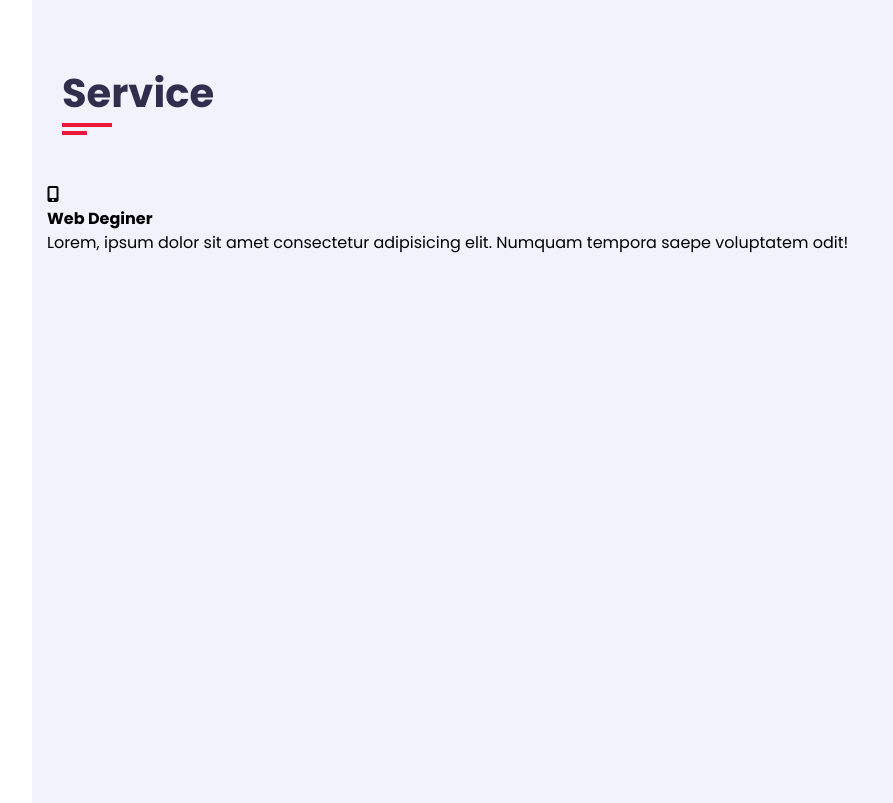
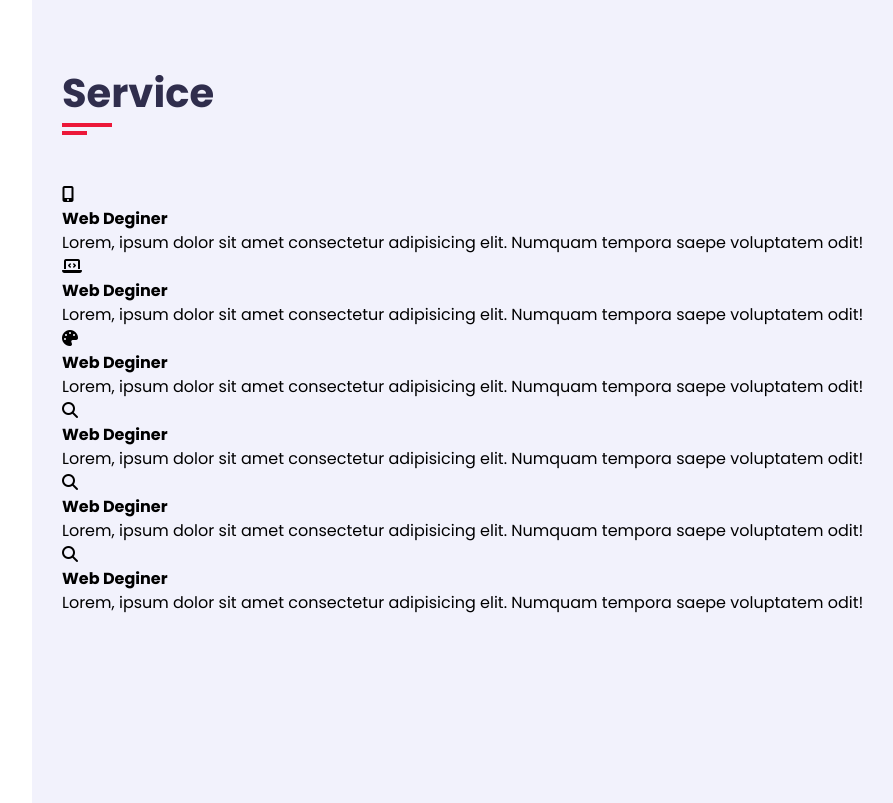
Before and after one commit to RajiaRani/Portfolio-Styles, a plain HTML site: page Portfolio3/index.html in a window 1280 px wide. Shown: the part 1844-2647 px from the top of the page, without its empty margins (238-1131 px from the left). Drawn offline with nearby package versions, Linux system fonts and the light colour scheme.

```diff
--- a/Portfolio3/index.html
+++ b/Portfolio3/index.html
@@ -323,7 +323,7 @@
             <!-- ======= About Section End ====== -->
 
             <!-- ======= Service Section Start ======= -->
-            <section class="service section">
+            <section class="service section ">
                 <div class="container">
                     <div class="row">
                         <div class="section-title padd-15">
@@ -332,7 +332,7 @@
                     </div>
                     <div class="row">
                         <!-- Service Item Start -->
-                        <div class="service-item">
+                        <div class="service-item padd-15">
                             <div class="service-item-inner">
                                 <div class="icon">
                                     <i class="fa fa-mobile-alt"></i>
@@ -341,7 +341,67 @@
                                 <p>Lorem, ipsum dolor sit amet consectetur adipisicing elit. Numquam tempora saepe voluptatem odit!</p>
                             </div>
                         </div>
+                        <!-- Service Item End -->
 
+                        <!-- Service Item Start -->
+                        <div class="service-item padd-15">
+                            <div class="service-item-inner">
+                                <div class="icon">
+                                    <i class="fa fa-laptop-code"></i>
+                                </div>
+                                <h4>Web Deginer</h4>
+                                <p>Lorem, ipsum dolor sit amet consectetur adipisicing elit. Numquam tempora saepe voluptatem odit!</p>
+                            </div>
+                        </div>
+                        <!-- Service Item End -->
+
+                        <!-- Service Item Start -->
+                        <div class="service-item padd-15">
+                            <div class="service-item-inner">
+                                <div class="icon">
+                                    <i class="fa fa-palette"></i>
+                                </div>
+                                <h4>Web Deginer</h4>
+                                <p>Lorem, ipsum dolor sit amet consectetur adipisicing elit. Numquam tempora saepe voluptatem odit!</p>
+                            </div>
+                        </div>
+                        <!-- Service Item End -->
+
+
+                        <!-- Service Item Start -->
+                        <div class="service-item padd-15">
+                            <div class="service-item-inner">
+                                <div class="icon">
+                                    <i class="fa fa-search"></i>
+                                </div>
+                                <h4>Web Deginer</h4>
+                                <p>Lorem, ipsum dolor sit amet consectetur adipisicing elit. Numquam tempora saepe voluptatem odit!</p>
+                            </div>
+                        </div>
+                        <!-- Service Item End -->
+
+                        <!-- Service Item Start -->
+                        <div class="service-item padd-15">
+                            <div class="service-item-inner">
+                                <div class="icon">
+                                    <i class="fa fa-search"></i>
+                                </div>
+                                <h4>Web Deginer</h4>
+                                <p>Lorem, ipsum dolor sit amet consectetur adipisicing elit. Numquam tempora saepe voluptatem odit!</p>
+                            </div>
+                        </div>
+                        <!-- Service Item End -->
+
+                        <!-- Service Item Start -->
+                        <div class="service-item padd-15">
+                            <div class="service-item-inner">
+                                <div class="icon">
+                                    <i class="fa fa-search"></i>
+                                </div>
+                                <h4>Web Deginer</h4>
+                                <p>Lorem, ipsum dolor sit amet consectetur adipisicing elit. Numquam tempora saepe voluptatem odit!</p>
+                            </div>
+                        </div>
                         <!-- Service Item End -->
                     </div>
                 </div>
```
